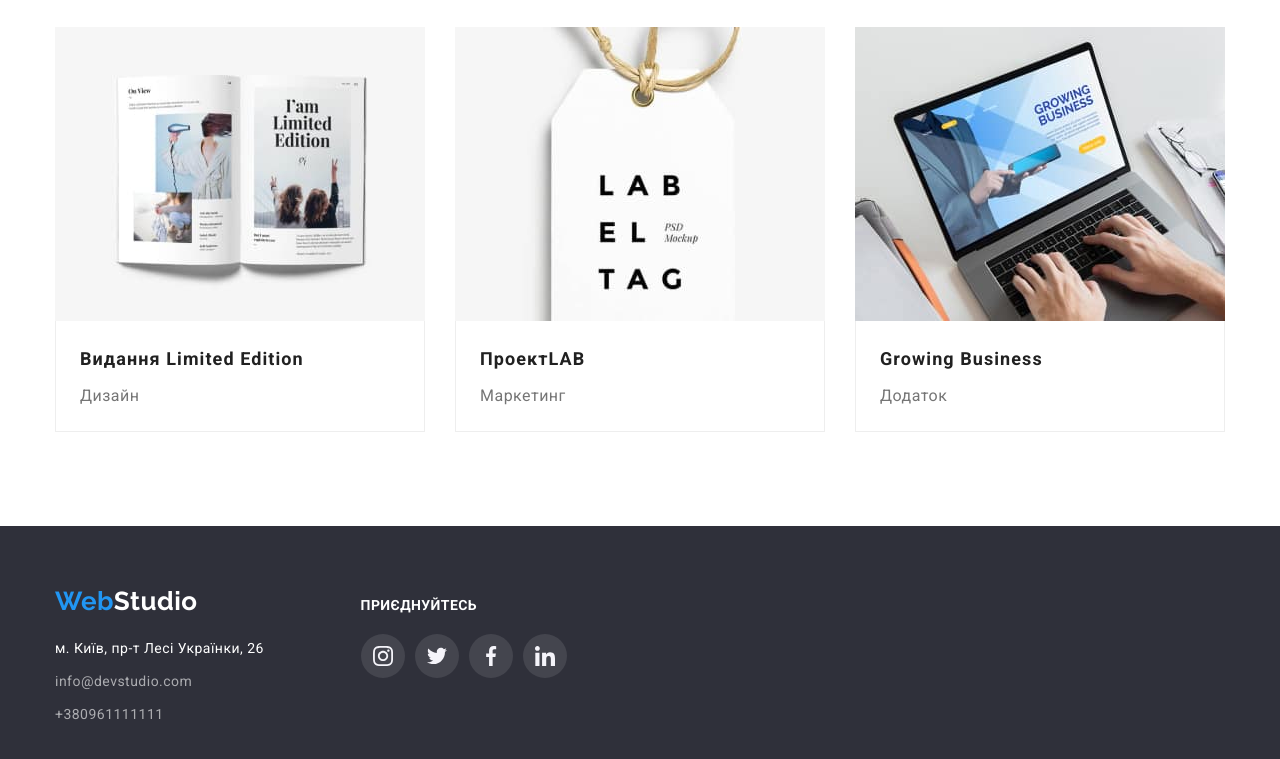
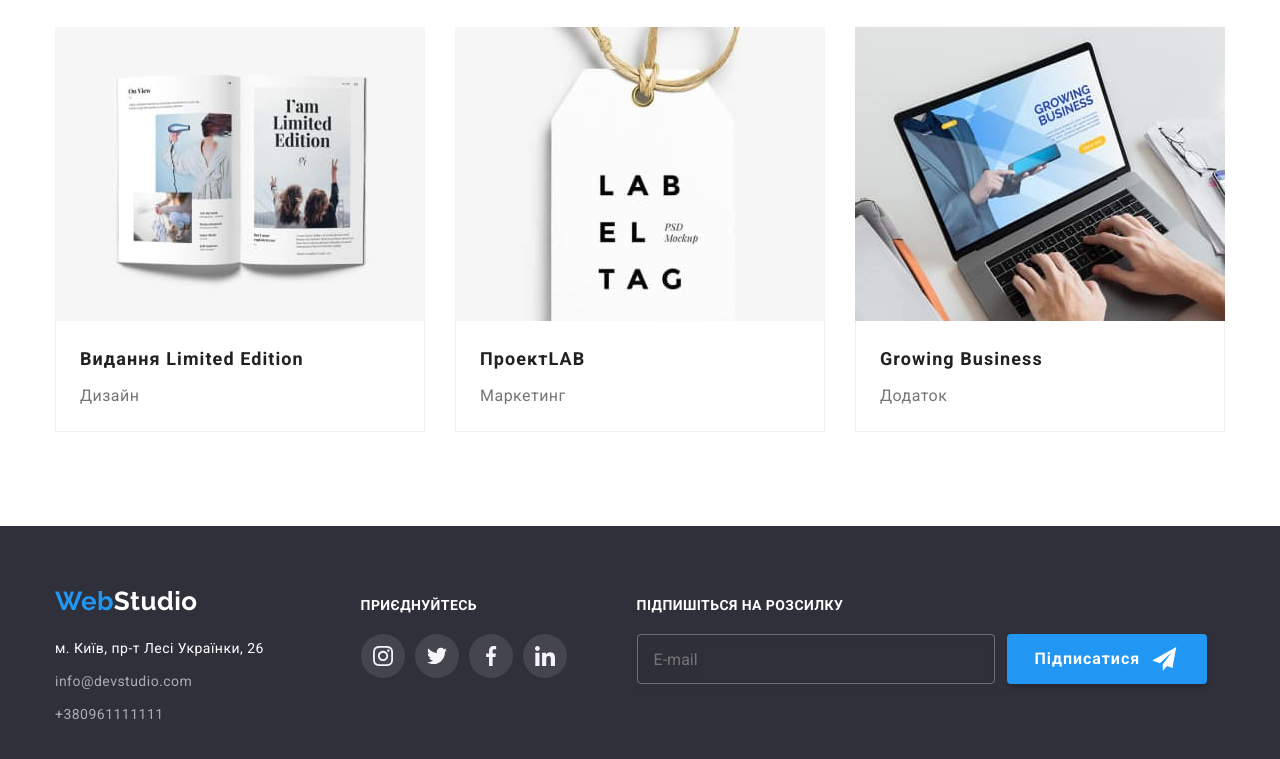
Before and after one commit to andrii-petlovanyi/goit-markup-hw-06, a plain HTML site: page portfolio.html in a window 1280 px wide. Shown: the part 1106-1865 px from the top of the page. Drawn offline with nearby package versions, Linux system fonts and the light colour scheme.

Commit message:
task6. first send to checkout/add footer to potfolio

```diff
--- a/portfolio.html
+++ b/portfolio.html
@@ -322,6 +322,25 @@
             </li>
           </ul>
         </div>
+        <div class="footer-subscribe">
+          <h4 class="subs-title">підпишіться на розсилку</h4>
+          <form class="form-subscribe">
+            <label class="subs-label">
+              <input
+                class="email-subs"
+                type="mail"
+                name="mail"
+                placeholder="E-mail"
+              />
+            </label>
+            <button class="subs-btn" type="submit">
+              Підписатися
+              <svg class="icon-send" wifth="24" height="24">
+                <use href="./images/symbol-defs.svg#icon-send"></use>
+              </svg>
+            </button>
+          </form>
+        </div>
       </div>
     </footer>
   </body>
```
